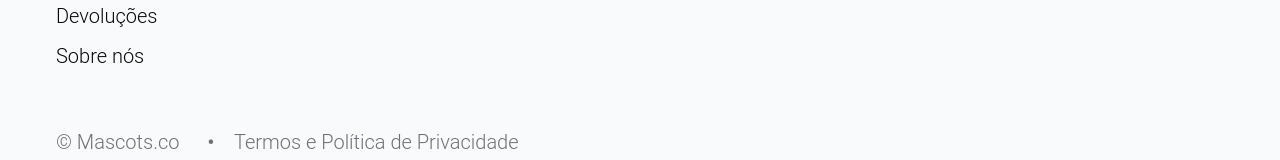
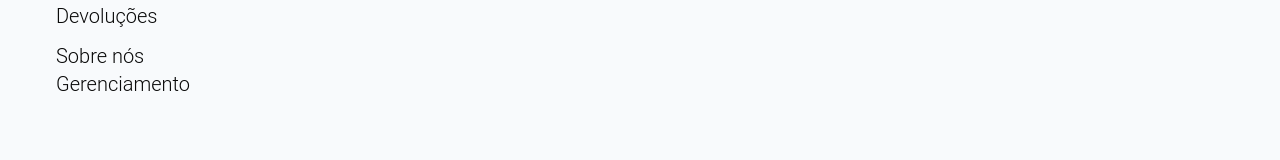
Before and after one commit to softexrecifepe/PI-MASCOTS-TURMA-07-EQUIPE-03, a Next.js app: page / in a window 1280 px wide. Shown: the part 3016-3176 px from the top of the page. Built offline with nearby package versions, Linux system fonts and the light colour scheme.

Commit message:
feat: cria link para página de gerenciamento

```diff
--- a/src/app/components/Footer/FooterLinks.tsx
+++ b/src/app/components/Footer/FooterLinks.tsx
@@ -1,3 +1,4 @@
+import Link from 'next/link';
 import React from 'react';
 
 const FooterLinks: React.FC = () => {
@@ -11,6 +12,9 @@ const FooterLinks: React.FC = () => {
             {link}
           </li>
         ))}
+        <li>
+          <Link href="../../management">Gerenciamento</Link>
+        </li>
       </ul>
     </div>
   );
--- a/src/app/management/page.tsx
+++ b/src/app/management/page.tsx
@@ -0,0 +1,11 @@
+import React from "react";
+
+export const Header: React.FC = () => {
+  return (
+    <header className="px-4 flex justify-between items-center bg-accentThree text-[191919] py-3 shadow-md">
+      Página de gerenciamento
+    </header>
+  );
+};
+
+export default Header;
```
